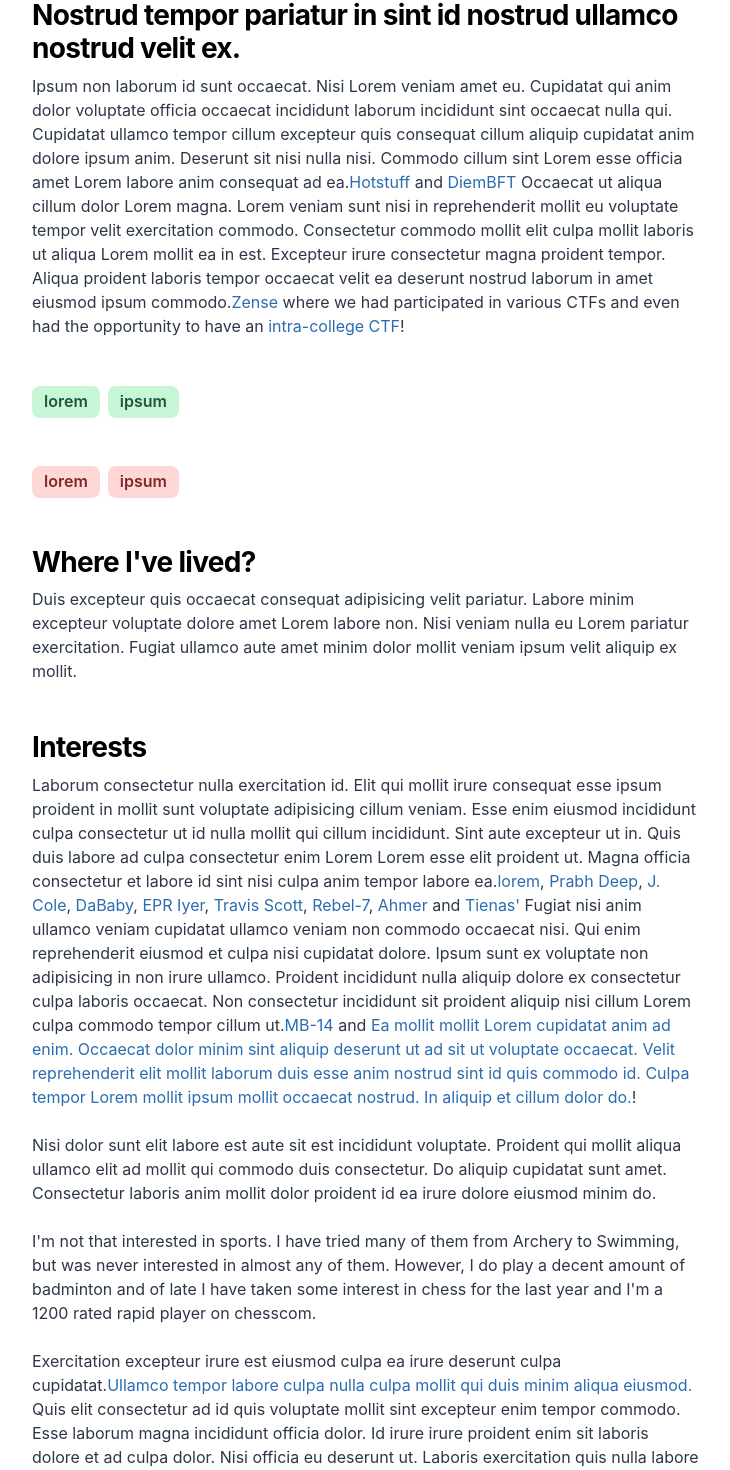
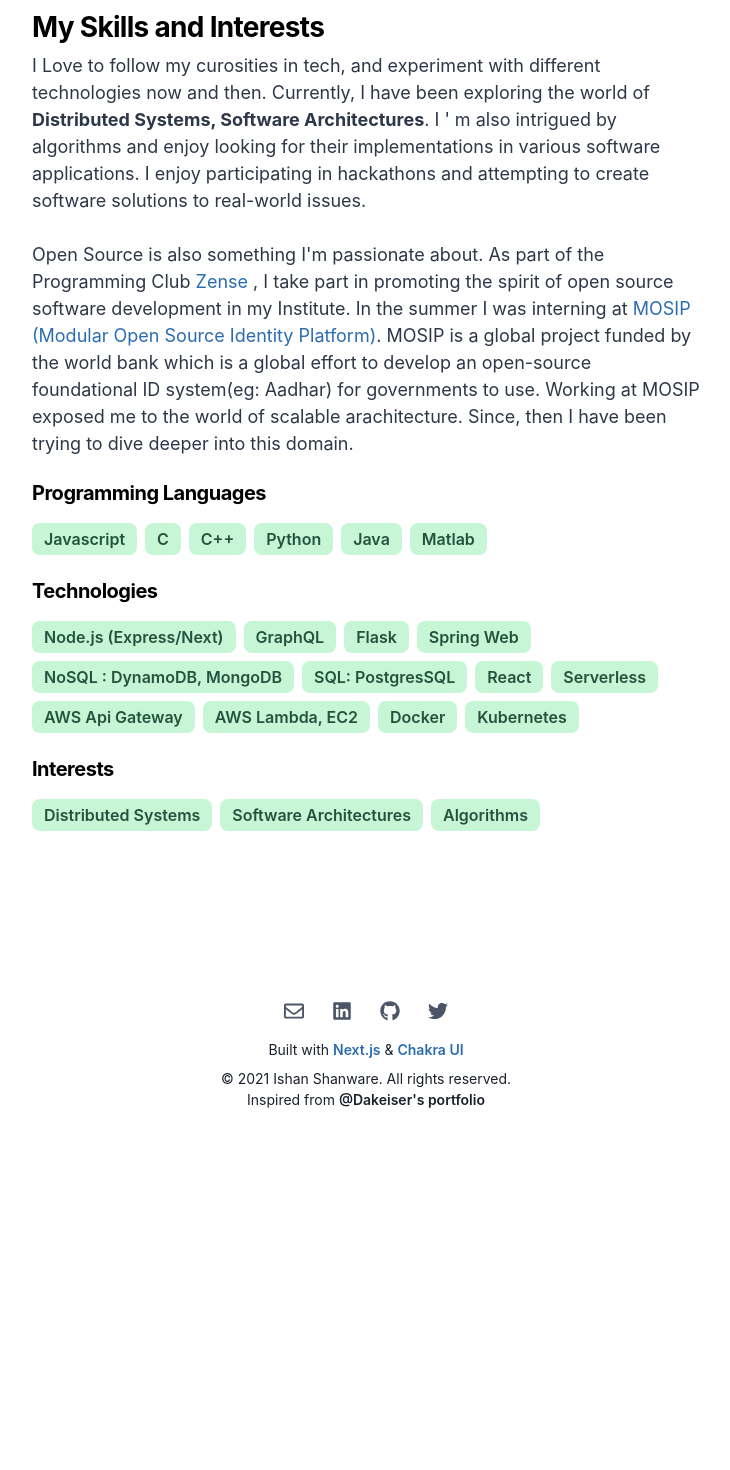
Before and after one commit to kernelpanic77/kernelpanic77.github.io, a Next.js app: page /about in a window 1280 px wide. Shown: the part 307-1777 px from the top of the page, without its empty margins (274-1004 px from the left). After the commit the page ends 1465 px from the top, so only its background shows below. Built offline with nearby package versions, Linux system fonts and the light colour scheme.

Commit message:
feat: finished blog to coming soon! && about page fixed with new content

```diff
--- a/components/Navbar.js
+++ b/components/Navbar.js
@@ -36,12 +36,12 @@
     text: "Projects",
   },
   {
+    href: "/experience",
+    text: "Experience",
+  },
+  {
     href: "/blog",
     text: "Blog",
-  },
-  {
-    href: "/experience",
-    text: "Experience",
   },
 ];
 
--- a/pages/about.js
+++ b/pages/about.js
@@ -28,6 +28,22 @@
 ];
 
 const Interests = {
+  langs: ["Javascript", "C", "C++", "Python", "Java", "Matlab"],
+  tech: [
+    "Node.js (Express/Next)",
+    "GraphQL",
+    "Flask",
+    "Spring Web",
+    "NoSQL : DynamoDB, MongoDB",
+    "SQL: PostgresSQL",
+    "React",
+    "Serverless",
+    "AWS Api Gateway",
+    "AWS Lambda, EC2",
+    "Docker",
+    "Kubernetes",
+  ],
+  interests: ["Distributed Systems", "Software Architectures", "Algorithms"],
   like: ["lorem", "ipsum"],
 
   dislike: ["lorem", "ipsum"],
@@ -67,11 +83,11 @@
             px={4}
           >
             <Heading letterSpacing="tight" mb={2} as="h1" size="lg">
-              Me
+              About Me
             </Heading>
-            <Text mb={12} color={secondaryTextColor[colorMode]}>
-              Hey there! I&apos;m <strong>Ishan Shanware</strong>, a Computer
-              Science undergraduate from{" "}
+            <Text mb={12} color={secondaryTextColor[colorMode]} fontSize="20">
+              Hey there! My name is <strong>Ishan Shanware</strong>. I&apos;m
+              currently pursuing a dual degree in Computer Science, from{" "}
               <ChakraLink
                 href="https://www.iiitb.ac.in"
                 target="_blank"
@@ -82,18 +98,18 @@
               , India.
             </Text>
             <Heading letterSpacing="tight" mb={2} as="h1" size="lg">
-              Nostrud tempor pariatur in sint id nostrud ullamco nostrud velit
-              ex.
+              My Skills and Interests
             </Heading>
-            <Text mb={12} color={secondaryTextColor[colorMode]}>
-              Ipsum non laborum id sunt occaecat. Nisi Lorem veniam amet eu.
-              Cupidatat qui anim dolor voluptate officia occaecat incididunt
-              laborum incididunt sint occaecat nulla qui. Cupidatat ullamco
-              tempor cillum excepteur quis consequat cillum aliquip cupidatat
-              anim dolore ipsum anim. Deserunt sit nisi nulla nisi. Commodo
-              cillum sint Lorem esse officia amet Lorem labore anim consequat ad
-              ea.
-              <ChakraLink
+            <Text mb={12} color={secondaryTextColor[colorMode]} fontSize={18}>
+              I Love to follow my curosities in tech, and experiment with
+              different technologies now and then. Currently, I have been
+              exploring the world of{" "}
+              <b>Distributed Systems, Software Architectures</b>. I &apos; m
+              also intrigued by algorithms and enjoy looking for their
+              implementations in various software applications. I enjoy
+              participating in hackathons and attempting to create software
+              solutions to real-world issues.
+              {/* <ChakraLink
                 href="https://arxiv.org/abs/1803.05069"
                 target="_blank"
                 color={linkColor[colorMode]}
@@ -107,214 +123,67 @@
                 color={linkColor[colorMode]}
               >
                 DiemBFT
-              </ChakraLink>{" "}
-              Occaecat ut aliqua cillum dolor Lorem magna. Lorem veniam sunt
-              nisi in reprehenderit mollit eu voluptate tempor velit
-              exercitation commodo. Consectetur commodo mollit elit culpa mollit
-              laboris ut aliqua Lorem mollit ea in est. Excepteur irure
-              consectetur magna proident tempor. Aliqua proident laboris tempor
-              occaecat velit ea deserunt nostrud laborum in amet eiusmod ipsum
-              commodo.
+              </ChakraLink>{" "} */}
+              <br />
+              <br />
+              Open Source is also something I&apos;m passionate about. As part
+              of the Programming Club{" "}
               <ChakraLink
-                href="https://ctftime.org/team/109908"
+                href="https://zense.co.in"
                 target="_blank"
                 color={linkColor[colorMode]}
               >
                 Zense
               </ChakraLink>{" "}
-              where we had participated in various CTFs and even had the
-              opportunity to have an{" "}
+              , I take part in promoting the spirit of open source software
+              development in my Institute. In the summer I was interning at{" "}
               <ChakraLink
+                href="https://mosip.io"
+                target="_blank"
+                color={linkColor[colorMode]}
+              >
+                MOSIP (Modular Open Source Identity Platform)
+              </ChakraLink>
+              . MOSIP is a global project funded by the world bank which is a
+              global effort to develop an open-source foundational ID system(eg:
+              Aadhar) for governments to use. Working at MOSIP exposed me to the
+              world of scalable arachitecture. Since, then I have been trying to
+              dive deeper into this domain.
+              {/* <ChakraLink
                 href="https://www.linkedin.com/pulse/my-experience-hosting-ctf-sai-rithwik-m/"
                 target="_blank"
                 color={linkColor[colorMode]}
               >
                 intra-college CTF
-              </ChakraLink>
-              !
+              </ChakraLink> */}
+              <br></br>
             </Text>
-
+            <Heading letterSpacing="tight" as="h1" size="md" mb={18} mt={-6}>
+              Programming Languages
+            </Heading>
             <Wrap mb={12}>
-              {Interests.like.map((likes) => (
+              {Interests.langs.map((likes) => (
                 <InterestTag key={likes} name={likes} like />
               ))}
             </Wrap>
+            <Heading letterSpacing="tight" as="h1" size="md" mb={18} mt={-6}>
+              Technologies
+            </Heading>
             <Wrap mb={12}>
-              {Interests.dislike.map((dislikes) => (
-                <InterestTag key={dislikes} name={dislikes} />
+              {Interests.tech.map((likes) => (
+                <InterestTag key={likes} name={likes} like />
               ))}
             </Wrap>
-            <Heading letterSpacing="tight" mb={2} as="h1" size="lg">
-              Where I&apos;ve lived?
-            </Heading>
-            <Text mb={12} color={secondaryTextColor[colorMode]}>
-              Duis excepteur quis occaecat consequat adipisicing velit pariatur.
-              Labore minim excepteur voluptate dolore amet Lorem labore non.
-              Nisi veniam nulla eu Lorem pariatur exercitation. Fugiat ullamco
-              aute amet minim dolor mollit veniam ipsum velit aliquip ex mollit.
-            </Text>
-            <Heading letterSpacing="tight" mb={2} as="h1" size="lg">
+            <Heading letterSpacing="tight" as="h1" size="md" mb={18} mt={-6}>
               Interests
             </Heading>
-            <Text mb={6} color={secondaryTextColor[colorMode]}>
-              Laborum consectetur nulla exercitation id. Elit qui mollit irure
-              consequat esse ipsum proident in mollit sunt voluptate adipisicing
-              cillum veniam. Esse enim eiusmod incididunt culpa consectetur ut
-              id nulla mollit qui cillum incididunt. Sint aute excepteur ut in.
-              Quis duis labore ad culpa consectetur enim Lorem Lorem esse elit
-              proident ut. Magna officia consectetur et labore id sint nisi
-              culpa anim tempor labore ea.
-              <ChakraLink
-                href="https://open.spotify.com/artist/2oBG74gAocPMFv6Ij9ykdo?si=oJaImoiLTAO5s1-ILb8uaw&dl_branch=1"
-                target="_blank"
-                color={linkColor[colorMode]}
-              >
-                lorem
-              </ChakraLink>
-              ,{" "}
-              <ChakraLink
-                href="https://open.spotify.com/artist/7suHsCqUEifucqVyWaljgC?si=1gPKhrJ6TKm7qvDA1vbFkA&dl_branch=1"
-                target="_blank"
-                color={linkColor[colorMode]}
-              >
-                Prabh Deep
-              </ChakraLink>
-              ,{" "}
-              <ChakraLink
-                href="https://open.spotify.com/artist/6l3HvQ5sa6mXTsMTB19rO5?si=vbWa9R1oRQSREI-A4w80OQ&dl_branch=1"
-                target="_blank"
-                color={linkColor[colorMode]}
-              >
-                J. Cole
-              </ChakraLink>
-              ,{" "}
-              <ChakraLink
-                href="https://open.spotify.com/artist/4r63FhuTkUYltbVAg5TQnk?si=i_0CEt_8R6KaeTlcNMj75Q&dl_branch=1"
-                target="_blank"
-                color={linkColor[colorMode]}
-              >
-                DaBaby
-              </ChakraLink>
-              ,{" "}
-              <ChakraLink
-                href="https://open.spotify.com/artist/5tusfwYTSzhe2meWRNp9tj?si=9ErnB3kpQoyc7Qd4Gqypcg&dl_branch=1"
-                target="_blank"
-                color={linkColor[colorMode]}
-              >
-                EPR Iyer
-              </ChakraLink>
-              ,{" "}
-              <ChakraLink
-                href="https://open.spotify.com/artist/0Y5tJX1MQlPlqiwlOH1tJY?si=m8PKnFuMSbSJ0inpxs9SNA&dl_branch=1"
-                target="_blank"
-                color={linkColor[colorMode]}
-              >
-                Travis Scott
-              </ChakraLink>
-              ,{" "}
-              <ChakraLink
-                href="https://open.spotify.com/artist/1yCVvGnMTuLeNzbXtgAytL?si=yy1ULJHmTXGZZQ0dzIwiGg&dl_branch=1"
-                target="_blank"
-                color={linkColor[colorMode]}
-              >
-                Rebel-7
-              </ChakraLink>
-              ,{" "}
-              <ChakraLink
-                href="https://open.spotify.com/artist/0EAfS9gQe5SCtQp1R6hJqG?si=eoh7oRjKQBuyxbD9Ck6LIg&dl_branch=1"
-                target="_blank"
-                color={linkColor[colorMode]}
-              >
-                Ahmer
-              </ChakraLink>{" "}
-              and{" "}
-              <ChakraLink
-                href="https://open.spotify.com/artist/6JvFJaw7uRQFBUzSlv28Gw?si=udOeinvpSWqE5bhMwCUWgQ&dl_branch=1"
-                target="_blank"
-                color={linkColor[colorMode]}
-              >
-                Tienas&apos;
-              </ChakraLink>{" "}
-              Fugiat nisi anim ullamco veniam cupidatat ullamco veniam non
-              commodo occaecat nisi. Qui enim reprehenderit eiusmod et culpa
-              nisi cupidatat dolore. Ipsum sunt ex voluptate non adipisicing in
-              non irure ullamco. Proident incididunt nulla aliquip dolore ex
-              consectetur culpa laboris occaecat. Non consectetur incididunt sit
-              proident aliquip nisi cillum Lorem culpa commodo tempor cillum ut.
-              <ChakraLink
-                href="https://open.spotify.com/artist/5pWWDUGa89yZyjOGqgSKWB?si=t5Ts3p0ARoCj3nX3hFqHEg&dl_branch=1"
-                target="_blank"
-                color={linkColor[colorMode]}
-              >
-                MB-14
-              </ChakraLink>{" "}
-              and{" "}
-              <ChakraLink
-                href="https://open.spotify.com/artist/7hI0IRD66iykVpXiieNRbe?si=DvthMAeLQwyWZ42htAhQMw&dl_branch=1"
-                target="_blank"
-                color={linkColor[colorMode]}
-              >
-                Ea mollit mollit Lorem cupidatat anim ad enim. Occaecat dolor
-                minim sint aliquip deserunt ut ad sit ut voluptate occaecat.
-                Velit reprehenderit elit mollit laborum duis esse anim nostrud
-                sint id quis commodo id. Culpa tempor Lorem mollit ipsum mollit
-                occaecat nostrud. In aliquip et cillum dolor do.
-              </ChakraLink>
-              !
-            </Text>
-
-            <Text mb={6} color={secondaryTextColor[colorMode]}>
-              Nisi dolor sunt elit labore est aute sit est incididunt voluptate.
-              Proident qui mollit aliqua ullamco elit ad mollit qui commodo duis
-              consectetur. Do aliquip cupidatat sunt amet. Consectetur laboris
-              anim mollit dolor proident id ea irure dolore eiusmod minim do.
-            </Text>
-
-            <Text mb={6} color={secondaryTextColor[colorMode]}>
-              I&apos;m not that interested in sports. I have tried many of them
-              from Archery to Swimming, but was never interested in almost any
-              of them. However, I do play a decent amount of badminton and of
-              late I have taken some interest in chess for the last year and
-              I&apos;m a 1200 rated rapid player on chesscom.
-            </Text>
-
-            <Text mb={12} color={secondaryTextColor[colorMode]}>
-              Exercitation excepteur irure est eiusmod culpa ea irure deserunt
-              culpa cupidatat.
-              <ChakraLink
-                href="https://mojopizza.in/"
-                target="_blank"
-                color={linkColor[colorMode]}
-              >
-                Ullamco tempor labore culpa nulla culpa mollit qui duis minim
-                aliqua eiusmod.
-              </ChakraLink>{" "}
-              Quis elit consectetur ad id quis voluptate mollit sint excepteur
-              enim tempor commodo. Esse laborum magna incididunt officia dolor.
-              Id irure irure proident enim sit laboris dolore et ad culpa dolor.
-              Nisi officia eu deserunt ut. Laboris exercitation quis nulla
-              labore minim nostrud esse eiusmod.
-              <ChakraLink
-                href="https://twitter.com/DaKeiser"
-                target="_blank"
-                color={linkColor[colorMode]}
-              >
-                Twitter
-              </ChakraLink>
-              !!!
-            </Text>
-
             <Wrap mb={12}>
-              {Interests.like.map((likes) => (
+              {Interests.interests.map((likes) => (
                 <InterestTag key={likes} name={likes} like />
               ))}
             </Wrap>
 
-            <Wrap mb={12}>
-              {Interests.dislike.map((dislikes) => (
-                <InterestTag key={dislikes} name={dislikes} />
-              ))}
-            </Wrap>
+            {/*  */}
           </Flex>
         </Stack>
       </Container>
--- a/pages/blog.js
+++ b/pages/blog.js
@@ -7,6 +7,7 @@
   Input,
   InputGroup,
   InputRightElement,
+  Center,
 } from "@chakra-ui/react";
 
 import Container from "../components/Container";
@@ -87,7 +88,7 @@
                 <SearchIcon color="gray.500" />
               </InputRightElement>
             </InputGroup>
-            {!filteredBlogPosts.length && "No posts found"}
+            {!filteredBlogPosts.length && <Center>Coming Soon!</Center>}
             {filteredBlogPosts.map((frontMatter) => (
               <BlogPost key={frontMatter.title} {...frontMatter} />
             ))}
```
Also changed, not shown: components/ProjectCard.js (+16 -17 lines), data/blog/dummy1.mdx (deleted, +0 -9 lines), data/blog/dummy2.mdx (deleted, +0 -9 lines), pages/index.js (+44 -21 lines), public/images/projects/holaplane.png (added), public/images/projects/thola.png (added).
